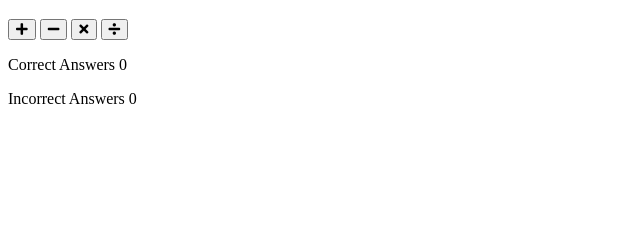
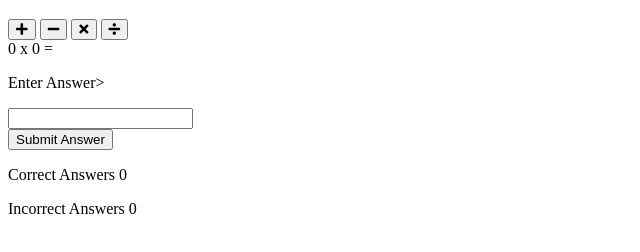
Before and after one commit to tarahwaters/love-maths, a plain HTML site: page index.html in a window 1280 px wide. Shown: the part 100-352 px from the top of the page, without its empty margins (0-640 px from the left). Drawn offline with Linux system fonts and the light colour scheme.

Commit message:
Add html structure to 'question-area'

```diff
--- a/index.html
+++ b/index.html
@@ -36,6 +36,16 @@
             </button>
         </div>
 
+        <div class="question-area">
+            <span id="operand1">0</span>
+            <span id="operator">x</span>
+            <span id="operand2">0</span>
+            <span>=</span>
+            <p class="answer-message">Enter Answer></p>
+            <input id="input-box" type="number">
+        </div>
+        <button class="btn btn--grey">Submit Answer</button>
+
     </div>
 
     <div class="score-area">
```
